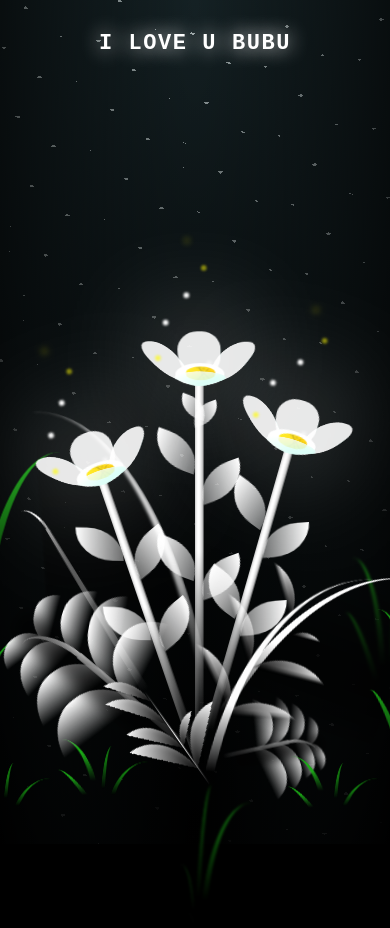
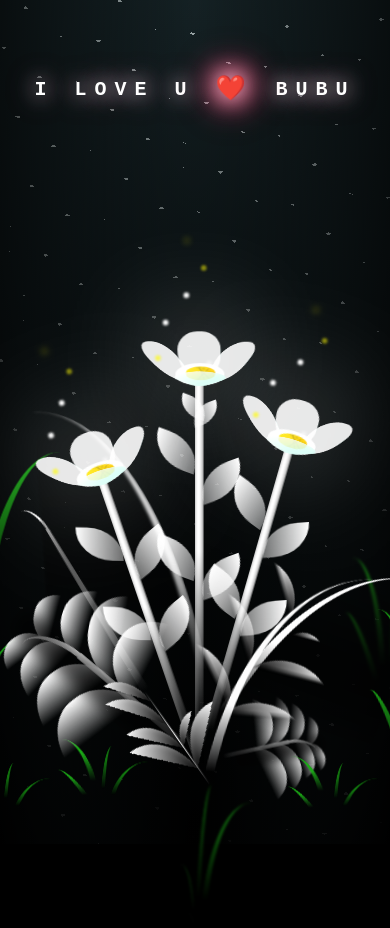
Before and after one commit to Gaming-Lover/flower, a website: page flower.html in a window 390 px wide. Shown: the top 928 px of the page. Drawn offline with Linux system fonts and the light colour scheme.

Commit message:
feat: enhance title styling and animation
Update title styling to include a pulsing heart animation, improve layout responsiveness, and adjust the intro text display.

```diff
--- a/css/index.css
+++ b/css/index.css
@@ -51,7 +51,6 @@ html, body {
   pointer-events: none;
 }
 
-.title,
 .landing-title {
   position: absolute;
   top: 0;
@@ -59,23 +58,75 @@ html, body {
   color: white;
   font-family: 'Courier New', Courier, monospace;
   display: flex;
-  flex-wrap: wrap;
+  flex-direction: column;
   justify-content: center;
-  align-content: center;
   align-items: center;
+  gap: clamp(0.8rem, 2.5vh, 1.8rem);
   width: 100%;
   height: 100%;
   min-height: 100dvh;
   text-shadow: 0 0 20px white;
-  letter-spacing: clamp(2px, 1.5vw, 18px);
-  font-size: clamp(1.3rem, 4.2vw, 2.6rem);
-  padding: 0 max(16px, env(safe-area-inset-right, 16px)) 14vh max(16px, env(safe-area-inset-left, 16px));
+  font-size: clamp(1.4rem, 4.5vw, 2.8rem);
+  padding: 0 max(16px, env(safe-area-inset-right, 16px)) 16vh max(16px, env(safe-area-inset-left, 16px));
   text-align: center;
   pointer-events: none;
 }
 
+.landing-title .line {
+  display: flex;
+  justify-content: center;
+  align-items: center;
+  gap: clamp(0.7rem, 2.4vw, 1.8rem);
+}
+
+.landing-title .line span {
+  display: inline-block;
+  margin: 0 clamp(2px, 0.4vw, 5px);
+}
+
+.landing-title .word-gap {
+  width: clamp(1.8rem, 5vw, 3.5rem);
+  display: inline-block;
+}
+
+.flower-title {
+  position: absolute !important;
+  top: clamp(30px, 9vh, 85px) !important;
+  bottom: auto !important;
+  left: 0 !important;
+  width: 100% !important;
+  height: auto !important;
+  margin: 0 !important;
+  display: block !important;
+  text-align: center !important;
+  color: white !important;
+  font-family: 'Courier New', Courier, monospace !important;
+  font-size: clamp(20px, 4.8vw, 52px) !important;
+  padding: 0 1rem !important;
+  letter-spacing: clamp(8px, 2vw, 20px) !important;
+  text-shadow: 0px 0px 20px white, 0px 0px 30px rgba(255, 105, 180, 0.7) !important;
+  z-index: 100 !important;
+  pointer-events: none !important;
+}
+
+.heart-glow {
+  color: #ff3366;
+  display: inline-block;
+  margin: 0 clamp(4px, 1vw, 10px);
+  animation: pulse-heart 1.4s ease-in-out infinite;
+  filter: drop-shadow(0 0 10px #ff2255);
+}
+
+@keyframes pulse-heart {
+  0%, 100% {
+    transform: scale(1);
+  }
+  50% {
+    transform: scale(1.22);
+  }
+}
+
 @media (min-width: 500px) {
-  .title,
   .landing-title {
     letter-spacing: 20px;
     padding-bottom: 12vh;
--- a/css/style.css
+++ b/css/style.css
@@ -12,20 +12,38 @@
 
 .title,
 .flower-title {
-  position: absolute;
-  width: 100%;
-  text-align: center;
-  top: max(16px, env(safe-area-inset-top, 16px));
-  margin-top: 15px;
-  left: 0;
-  color: white;
-  font-family: 'Courier New', Courier, monospace;
-  font-size: clamp(22px, 5.5vw, 65px);
-  padding: 0 max(16px, env(safe-area-inset-right, 16px)) 0 max(16px, env(safe-area-inset-left, 16px));
-  letter-spacing: clamp(1px, 0.4vw, 4px);
-  text-shadow: 0px 0px 20px white;
-  z-index: 100;
-  pointer-events: none;
+  position: absolute !important;
+  width: 100% !important;
+  text-align: center !important;
+  top: clamp(30px, 9vh, 85px) !important;
+  bottom: auto !important;
+  margin: 0 !important;
+  left: 0 !important;
+  color: white !important;
+  font-family: 'Courier New', Courier, monospace !important;
+  font-size: clamp(20px, 4.8vw, 52px) !important;
+  padding: 0 max(16px, env(safe-area-inset-right, 16px)) 0 max(16px, env(safe-area-inset-left, 16px)) !important;
+  letter-spacing: clamp(8px, 2vw, 20px) !important;
+  text-shadow: 0px 0px 20px white, 0px 0px 30px rgba(255, 105, 180, 0.7) !important;
+  z-index: 100 !important;
+  pointer-events: none !important;
+}
+
+.heart-glow {
+  color: #ff3366;
+  display: inline-block;
+  margin: 0 clamp(4px, 1vw, 10px);
+  animation: pulse-heart 1.4s ease-in-out infinite;
+  filter: drop-shadow(0 0 10px #ff2255);
+}
+
+@keyframes pulse-heart {
+  0%, 100% {
+    transform: scale(1);
+  }
+  50% {
+    transform: scale(1.22);
+  }
 }
 
 body {
--- a/flower.html
+++ b/flower.html
@@ -21,20 +21,38 @@
 
 .title,
 .flower-title {
-  position: absolute;
-  width: 100%;
-  text-align: center;
-  top: max(16px, env(safe-area-inset-top, 16px));
-  margin-top: 15px;
-  left: 0;
-  color: white;
-  font-family: 'Courier New', Courier, monospace;
-  font-size: clamp(22px, 5.5vw, 65px);
-  padding: 0 max(16px, env(safe-area-inset-right, 16px)) 0 max(16px, env(safe-area-inset-left, 16px));
-  letter-spacing: clamp(1px, 0.4vw, 4px);
-  text-shadow: 0px 0px 20px white;
-  z-index: 100;
-  pointer-events: none;
+  position: absolute !important;
+  width: 100% !important;
+  text-align: center !important;
+  top: clamp(30px, 9vh, 85px) !important;
+  bottom: auto !important;
+  margin: 0 !important;
+  left: 0 !important;
+  color: white !important;
+  font-family: 'Courier New', Courier, monospace !important;
+  font-size: clamp(20px, 4.8vw, 52px) !important;
+  padding: 0 max(16px, env(safe-area-inset-right, 16px)) 0 max(16px, env(safe-area-inset-left, 16px)) !important;
+  letter-spacing: clamp(8px, 2vw, 20px) !important;
+  text-shadow: 0px 0px 20px white, 0px 0px 30px rgba(255, 105, 180, 0.7) !important;
+  z-index: 100 !important;
+  pointer-events: none !important;
+}
+
+.heart-glow {
+  color: #ff3366;
+  display: inline-block;
+  margin: 0 clamp(4px, 1vw, 10px);
+  animation: pulse-heart 1.4s ease-in-out infinite;
+  filter: drop-shadow(0 0 10px #ff2255);
+}
+
+@keyframes pulse-heart {
+  0%, 100% {
+    transform: scale(1);
+  }
+  50% {
+    transform: scale(1.22);
+  }
 }
 
 body {
@@ -1581,7 +1599,7 @@ body {
   </div>
 
   <!-- Title -->
-  <h1 class="title"><span id="title"></span></h1>
+  <h1 class="title flower-title"><span id="title"></span></h1>
 
   <!-- Hidden Audio Player -->
   <audio id="bg-audio" preload="auto" loop hidden style="display: none;">
--- a/js/main.js
+++ b/js/main.js
@@ -37,15 +37,15 @@ function init() {
 
   // Animate the love message
   setTimeout(() => {
-    const titles = ('I LOVE U BUBU').split('');
+    const chars = ['I', ' ', 'L', 'O', 'V', 'E', ' ', 'U', ' ', '<span class="heart-glow">❤️</span>', ' ', 'B', 'U', 'B', 'U'];
     const titleElement = document.getElementById('title');
     if (!titleElement) return;
     titleElement.innerHTML = '';
     let index = 0;
 
     function appendTitle() {
-      if (index < titles.length) {
-        titleElement.innerHTML += titles[index];
+      if (index < chars.length) {
+        titleElement.innerHTML += chars[index];
         index++;
         setTimeout(appendTitle, 250);
       }
```
Also changed, not shown: index.html (+121 -40 lines), js/index.js (+29 -17 lines).
